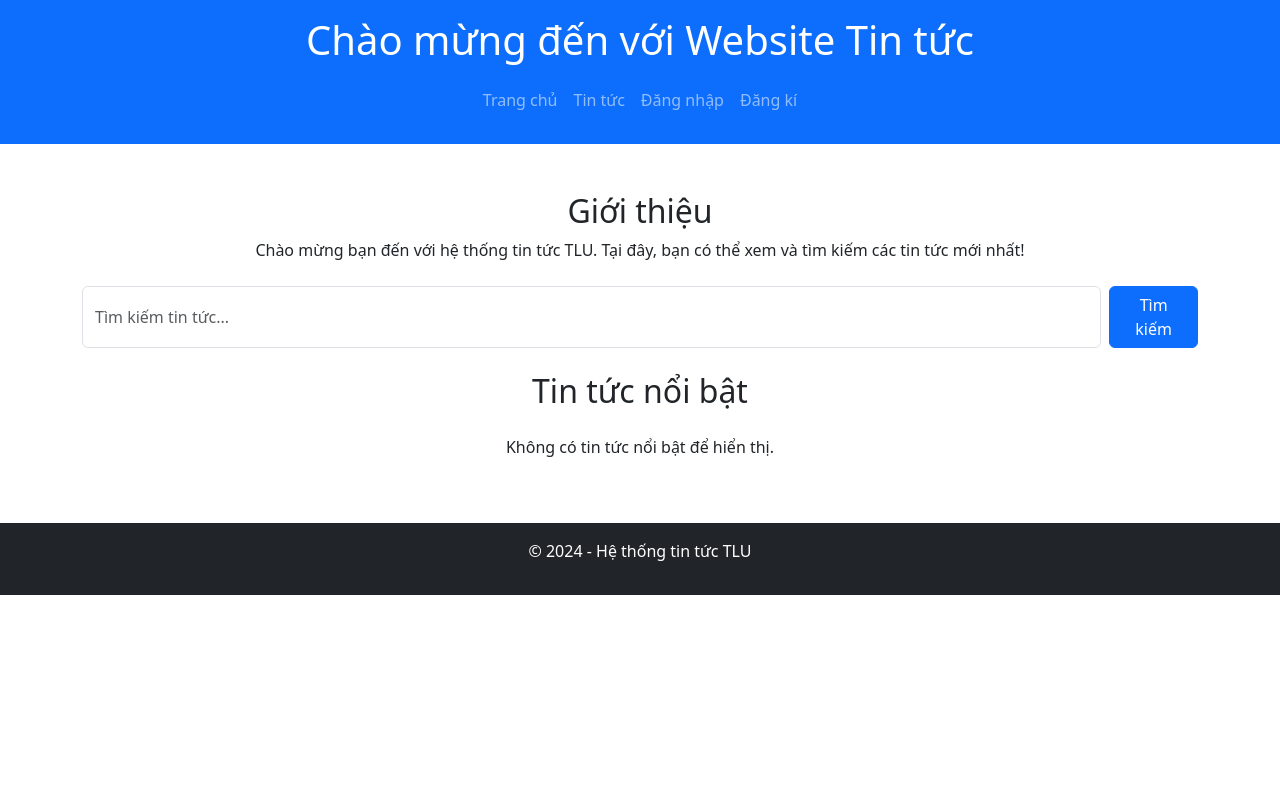
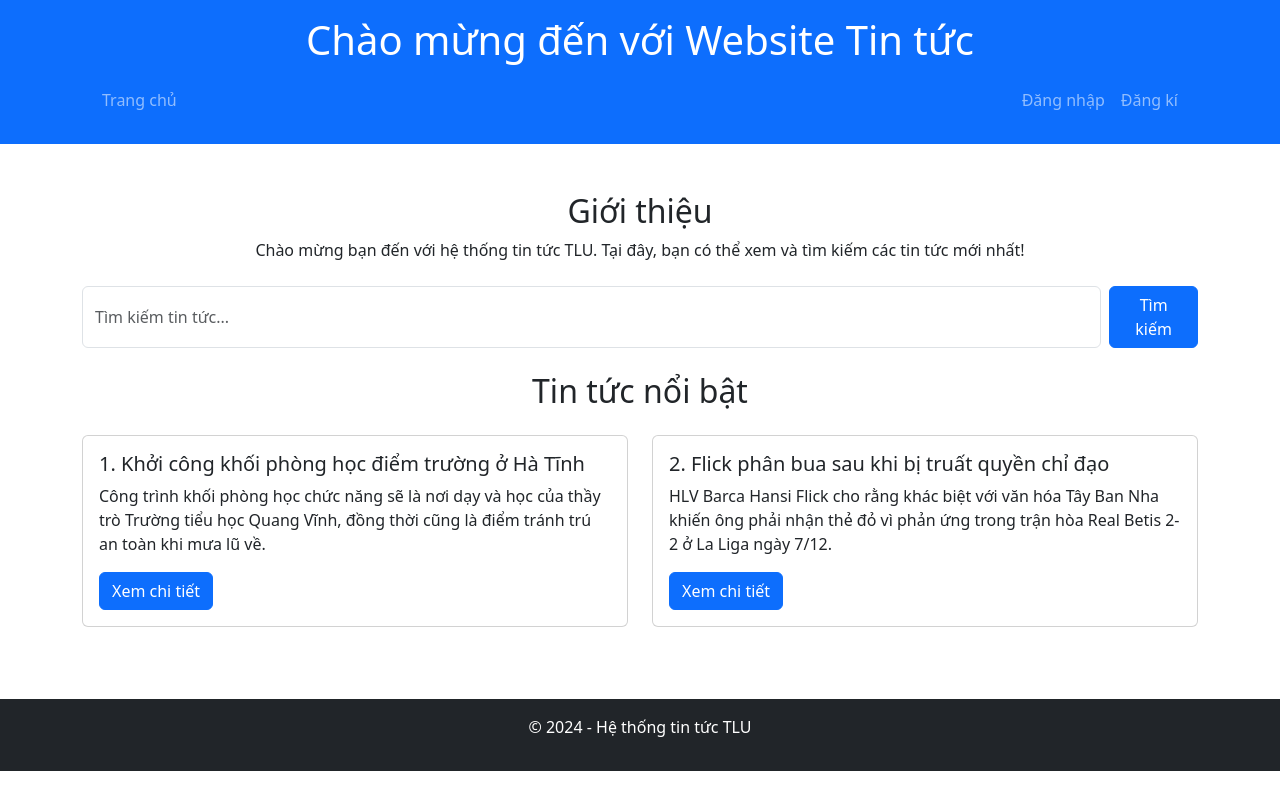
Before and after one commit to chienday/TH2_PHP_WEB, a PHP site: page /views/home/index.php in a window 1280 px wide. Run offline with PHP 8.4, Linux system fonts and the light colour scheme.

Commit message:
Update index.php

```diff
--- a/views/home/index.php
+++ b/views/home/index.php
@@ -10,7 +10,7 @@ $noidung = [
         'description'=>'HLV Barca Hansi Flick cho rằng khác biệt với văn hóa Tây Ban Nha khiến ông phải nhận thẻ đỏ vì phản ứng trong trận hòa Real Betis 2-2 ở La Liga ngày 7/12.',
         'url'=>'https://vnexpress.net/flick-phan-bua-sau-khi-bi-truat-quyen-chi-dao-4825348.html',
     ]
-]
+    ];
 ?>
 <!DOCTYPE html>
 <html lang="en">
@@ -32,13 +32,13 @@ $noidung = [
                         <span class="navbar-toggler-icon"></span>
                     </button>
                     <div class="collapse navbar-collapse" id="navbarNav">
-                        <ul class="navbar-nav mx-auto">
+                        <ul class="navbar-nav me-auto">
                             <li class="nav-item">
                                 <a class="nav-link" href="index.php?controller=home&action=index">Trang chủ</a>
                             </li>
-                            <li class="nav-item">
-                                <a class="nav-link" href="index.php?controller=news&action=index">Tin tức</a>
-                            </li>
+                        </ul>
+
+                        <ul class="navbar-nav ms-auto">
                             <li class="nav-item">
                                 <a class="nav-link" href="index.php?controller=admin&action=login">Đăng nhập</a>
                             </li>
@@ -76,20 +76,18 @@ $noidung = [
         <section class="featured-news">
             <h2 class="text-center mb-4">Tin tức nổi bật</h2>
             <div class="row">
-                <?php if (!empty($featuredNews)): ?>
-                    <?php
-            foreach ($noidung as $data){
-                ?>
-                <div class="">
-                    <h2><?php echo ($i.'.'.$data['title']); ?></h2>
-                    <div class="conten">
-                        <p><?php echo ($data['description']); ?></p>
-                    </div>
-                    <img src="<?php echo ($data['url']); ?>" alt="" class="flower-image" ><br><br>
-                </div>
-           <?php
-    }
-       ?>
+                <?php if (!empty($noidung)): ?>
+                    <?php foreach ($noidung as $index => $data): ?>
+                        <div class="col-md-6 mb-4">
+                            <div class="card">
+                                <div class="card-body">
+                                    <h5 class="card-title"><?php echo ($index + 1) . '. ' . htmlspecialchars($data['title']); ?></h5>
+                                    <p class="card-text"><?php echo htmlspecialchars($data['description']); ?></p>
+                                    <a href="<?php echo htmlspecialchars($data['url']); ?>" class="btn btn-primary" target="_blank">Xem chi tiết</a>
+                                </div>
+                            </div>
+                        </div>
+                    <?php endforeach; ?>
                 <?php else: ?>
                     <p class="text-center">Không có tin tức nổi bật để hiển thị.</p>
                 <?php endif; ?>
```
